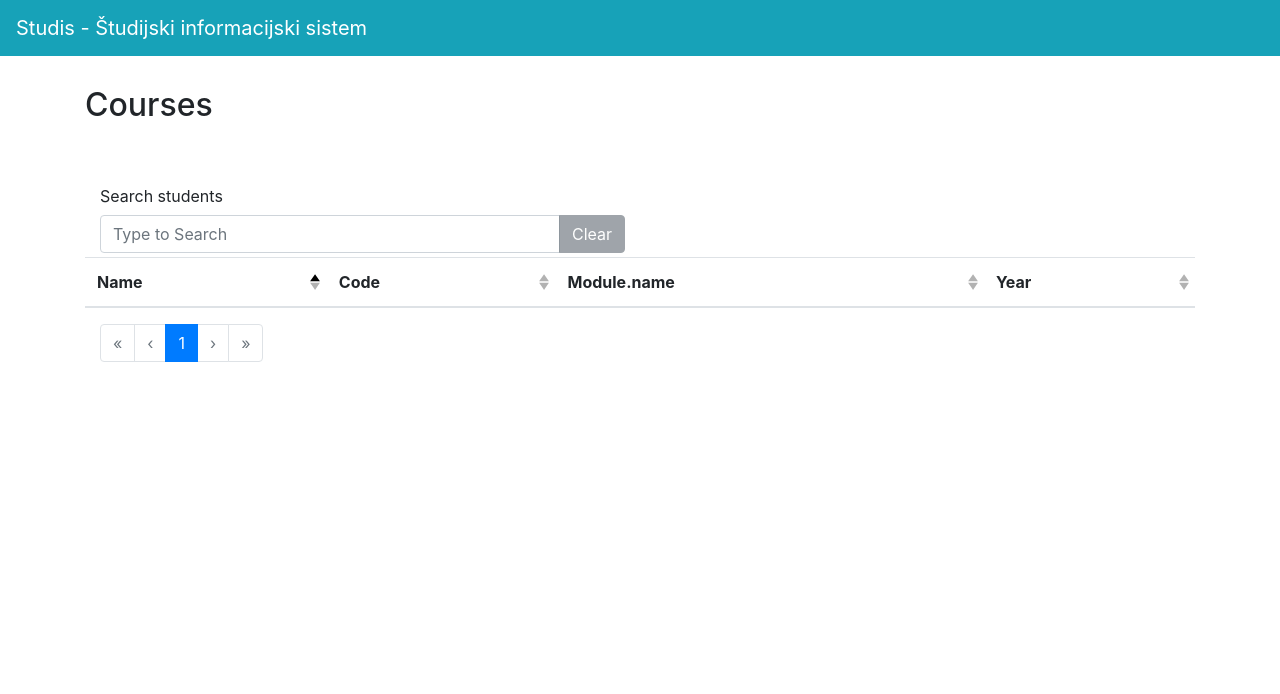
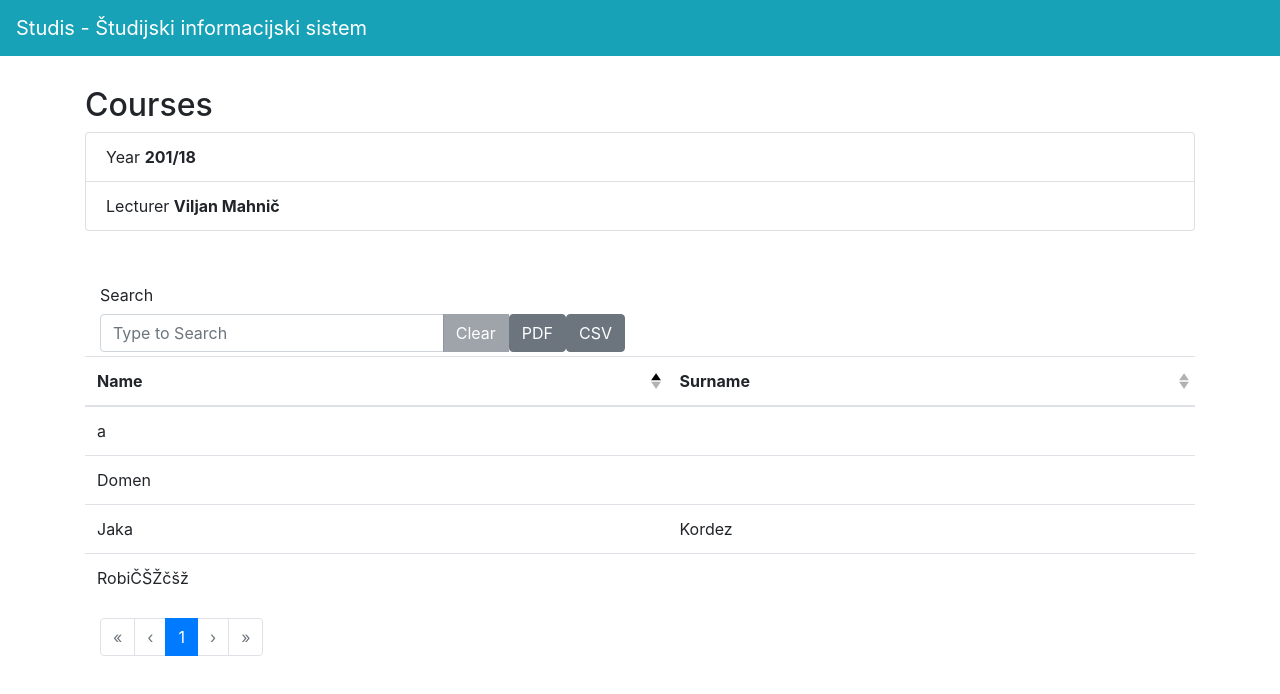
Before and after one commit to Studis/vue-frontend, a Vue app: page /courses in a window 1280 px wide. Shown: the top 694 px of the page. Built offline with nearby package versions, Linux system fonts and the light colour scheme; no server answers; what vue-snotify would draw is missing.

Commit message:
Reusing results component.

```diff
--- a/src/components/Results.vue
+++ b/src/components/Results.vue
@@ -1,6 +1,11 @@
-<template>
+<template id="results">
   <div>
-    <h2>Courses</h2>
+    <h2>{{this.title}}</h2>
+    <b-list-group>
+        <b-list-group-item v-for="detail in details" :key="detail.title">
+            {{detail.title}} <strong>{{detail.value}}</strong>
+        </b-list-group-item>
+    </b-list-group>
     <br><br>
     <b-col md="6" class="my-1">
         <b-form-group horizontal label="Search" class="mb-0">
@@ -10,7 +15,7 @@
               <b-btn :disabled="!filter" @click="filter = ''">Clear</b-btn>
             </b-input-group-append>
             <b-button v-on:click="generatePDF">PDF</b-button>
-            <b-button v-on:click="generatePDF">CSV</b-button>
+            <b-button v-on:click="generateCSV">CSV</b-button>
           </b-input-group>
         </b-form-group>
     </b-col>
@@ -23,7 +28,7 @@
              :filter="filter"
              @filtered="onFiltered"
              :fields="fields">
-      <template slot="name" slot-scope="data">
+      <template :v-if="entityName" slot="name" slot-scope="data">
         <b-link :v-if="entityName" :to="{ name: entityName, params: { courseId: data.item.id }}">{{data.item.name}}</b-link>
       </template>
     </b-table>
@@ -43,15 +48,22 @@ import jspdfautotable from "jspdf-autotable";
 
 export default {
   components: {},
-  methods: {
-    onFiltered(filteredItems) {
-      this.totalRows = filteredItems.length;
-      this.currentPage = 1;
-    },
-    setContent(content, fieldNames, entityName, indexes) {
-      if (!indexes) indexes = false;
+  watch: {
+    content: {
+      handler: function(newVal, oldVal) {
+        console.log("Prop changed: ", newVal, " | was: ", oldVal);
 
-      this.entityName = entityName;
+        this.entityName = newVal.entityName;
+        this.details = newVal.details;
+        var content = newVal.content;
+        var fieldNames = newVal.fieldNames;
+
+        if (this.indexes) {
+          content = content.map((e, i) => {
+            e["#"] = i + 1;
+            return e;
+          });
+        }
 
         if (!fieldNames) {
           this.totalRows = content.length;
@@ -63,12 +75,26 @@ export default {
           });
           this.fields = [];
           for (var columnName in columns) {
-          this.fields.push({ key: columnName, sortable: true, title: this.capitalizeFirstLetter(columnName), dataKey: columnName });
+            var element = {
+              key: columnName,
+              sortable: true,
+              title: this.capitalizeFirstLetter(columnName),
+              dataKey: columnName
+            };
+            if (columnName == "#") this.fields.unshift(element);
+            else this.fields.push(element);
           }
         } else this.fields = fieldNames;
         this.sortBy = this.fields[0].key;
 
         this.items = content;
+      }
+    }
+  },
+  methods: {
+    onFiltered(filteredItems) {
+      this.totalRows = filteredItems.length;
+      this.currentPage = 1;
     },
     capitalizeFirstLetter(string) {
       return string.charAt(0).toUpperCase() + string.slice(1);
@@ -77,12 +103,23 @@ export default {
       var doc = new jsPDF();
       var totalPagesExp = "{total_pages_count_string}";
 
-      var pageContent = function(data) {
+      var pageContent = data => {
         // HEADER
         doc.setFontSize(20);
         doc.setTextColor(40);
         doc.setFontStyle("normal");
-        doc.text("Report", data.settings.margin.left + 15, 22);
+        doc.text(this.title, data.settings.margin.left + 15, 20);
+
+        doc.setFontSize(8);
+        for (var i in this.details) {
+          var property = this.details[i];
+          var value = property.value.replace("č", "c").replace("Č", "C");
+          doc.text(
+            property.title + ": " + value,
+            data.settings.margin.left + 20,
+            26 + i * 5
+          );
+        }
 
         // FOOTER
         var str = "Page " + data.pageCount;
@@ -97,10 +134,18 @@ export default {
           doc.internal.pageSize.height - 10
         );
       };
-
-      doc.autoTable(this.fields, this.items, {
+      var clearedContent = this.items.map(c => {
+        for (var i in c) {
+          if (typeof c[i] === "string") {
+            c[i] = c[i].replace("č", "c");
+            c[i] = c[i].replace("Č", "C");
+          }
+        }
+        return c;
+      });
+      doc.autoTable(this.fields, clearedContent, {
         addPageContent: pageContent,
-        margin: { top: 30 }
+        margin: { top: 25 + this.details.length * 5 }
       });
 
       // Total page number plugin only available in jspdf v1.0+
@@ -108,31 +153,32 @@ export default {
         doc.putTotalPages(totalPagesExp);
       }
       doc.save("table.pdf");
+    },
+    generateCSV(){
+
     }
   },
   mounted() {
-    this.setContent(
+    /*this.updateContent(
       [
         { name: "Žan" },
         { name: "Domen" },
         { name: "Jaka", surname: "Kordez" },
-        { name: "Robi" }
+        { name: "RobiČŠŽčšž" }
       ],
       null,
-      false,
+      [
+        { title: "Year", value: "201/18" },
+        { title: "Lecturer", value: "Viljan Mahnič" }
+      ],
       false
-    );
+    );*/
   },
   data() {
     return {
       sortBy: "name",
       sortDesc: false,
-      fields: [
-        { key: "name", sortable: true },
-        { key: "code", sortable: true },
-        { key: "module.name", sortable: true },
-        { key: "module.semester.year.toString", sortable: true, label: "Year" }
-      ],
+      fields: [],
       items: [],
       course: {},
       currentPage: 1,
@@ -140,10 +186,11 @@ export default {
       pageOptions: [5, 10, 15],
       filter: null,
       totalRows: 0,
-      entityName: false
+      entityName: false,
+      details: []
     };
   },
-  props: ["courseId"]
+  props: ["title", "indexes", "content"]
 };
 </script>
 
--- a/src/components/courses/Courses.vue
+++ b/src/components/courses/Courses.vue
@@ -1,32 +1,10 @@
 <template>
   <div>
-    <h2>Courses</h2>
-    <br><br>
-    <b-col md="6" class="my-1">
-        <b-form-group horizontal label="Search students" class="mb-0">
-          <b-input-group>
-            <b-form-input v-model="filter" placeholder="Type to Search" />
-            <b-input-group-append>
-              <b-btn :disabled="!filter" @click="filter = ''">Clear</b-btn>
-            </b-input-group-append>
-          </b-input-group>
-        </b-form-group>
-    </b-col>
-    <b-table :sort-by.sync="sortBy"
-             :sort-desc.sync="sortDesc"
-             :current-page="currentPage"
-             :per-page="perPage"
-             :items="items"
-             :filter="filter"
-             @filtered="onFiltered"
-             :fields="fields">
-      <template slot="name" slot-scope="data">
-        <b-link :to="{ name: 'course', params: { courseId: data.item.id }}">{{data.item.name}}</b-link>
-      </template>
-    </b-table>
-    <b-col md="6" class="my-1">
-      <b-pagination :total-rows="totalRows" :per-page="perPage" v-model="currentPage" class="my-0" />
-    </b-col>
+    <results
+      title="Courses"
+      :indexes="false"
+      :content="content"
+      v-model="content"></results>
   </div>
 </template>
 
@@ -35,43 +13,45 @@ import { Component, Vue } from 'vue-property-decorator';
 import Router from 'vue-router'
 import axios from 'axios';
 import rest from './../../rest.js'
+import Results from '../Results.vue'
 
 export default {
   components: {
+    'results': Results
   },
   methods: {
-    onFiltered (filteredItems) {
 
-      this.totalRows = filteredItems.length
-      this.currentPage = 1
-    },
   },
   mounted(){
-    axios.get(`courses/`)
+    this.content = {
+      content: [
+        { name: "a" },
+        { name: "Domen" },
+        { name: "Jaka", surname: "Kordez" },
+        { name: "RobiČŠŽčšž" }
+      ],
+      fieldNames: null,
+      details: [{ title: "Year", value: "201/18" }, {title: "Lecturer", value: "Viljan Mahnič"}],
+      entityName: false
+    };
+
+    /*axios.get(`courses/`)
       .then((response) => {
         console.log(response.data)
         this.items = response.data
       })
       .catch((error) => {
         console.log(error)
-      })
+      })*/
   },
   data(){
     return {
-      sortBy: 'name',
-      sortDesc: false,
-      fields: [
-        { key: 'name', sortable: true },
-        { key: 'code', sortable: true },
-        { key: 'module.name', sortable: true},
-        { key: 'module.semester.year.toString', sortable: true, label: "Year" },
-      ],
-      items: [],
-      course: {},
-      currentPage: 1,
-      perPage: 5,
-      pageOptions: [ 5, 10, 15 ],
-      filter: null
+      content: {
+        content: [],
+        fieldNames: null,
+        details: [],
+        entityName: false
+      }
     };
   },
   props:["courseId"]
```
Also changed, not shown: src/components/courses/_Courses.vue (added, +83 -0 lines). Lines whose indentation alone changed are shown as unchanged.
